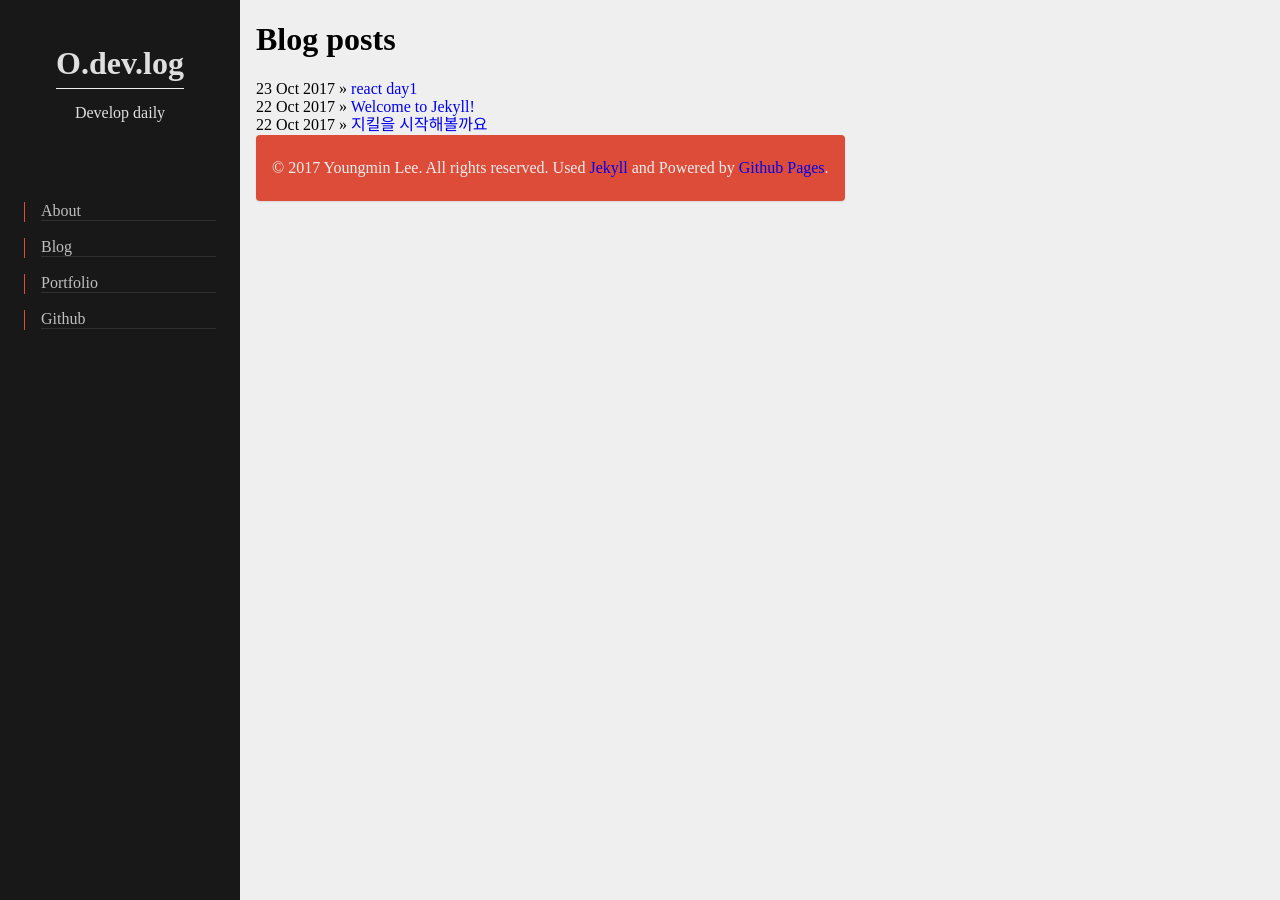
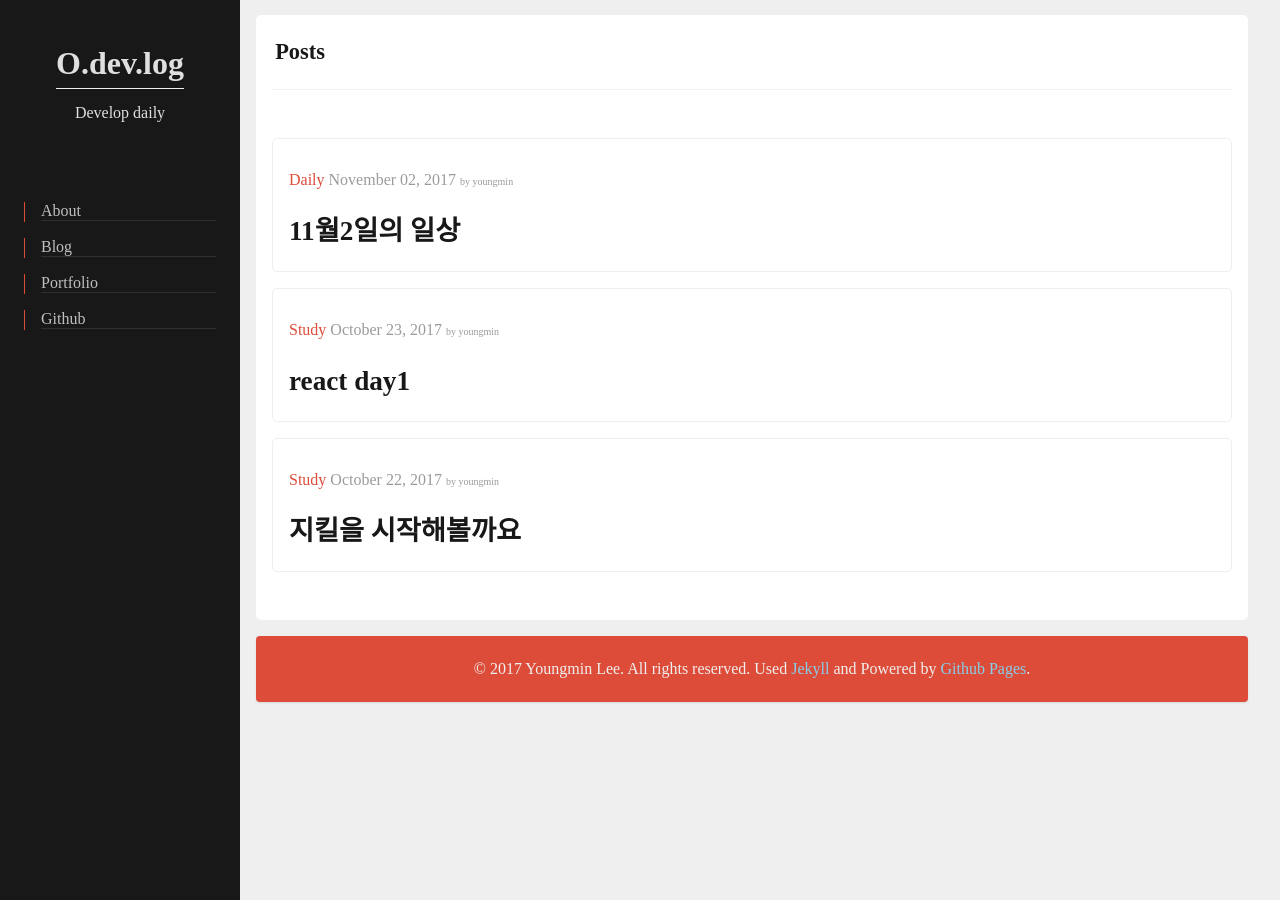
Before and after one commit to lldldudalsll/lldldudalsll.github.com, a Jekyll site: the page built from index.html, in a window 1280 px wide. Built offline with Jekyll 4.4.1, drawn with Linux system fonts in a browser that asks for light colours.

Commit message:
blog update and init setting

```diff
--- a/_posts/2017-10-23-react-day1.md
+++ b/_posts/2017-10-23-react-day1.md
@@ -1,6 +1,8 @@
 ---
 layout: post
 title:  "react day1"
+category: Study
+author: youngmin
 ---
 
 parent component의 constructor 사용시 super(props); 를 사용해주지 않으면 에러 발생
--- a/css/main.css
+++ b/css/main.css
@@ -473,6 +473,7 @@ ol, ul {
     color: #fff;
 }
 
+/* header */
 .header {
     position: fixed;
     width: 15%;
@@ -495,7 +496,9 @@ ol, ul {
     text-align: center;
     color: #dfdfdf;
 }
+/* end header */
 
+/* nav */
 .global-nav {
     margin-top: 5rem;
 }
@@ -521,15 +524,161 @@ ol, ul {
 .content {
     float: right;
     width: 80%;
-    /* height: 100%; */
     background-color: #efefef;
 }
+/* end nav */
 
+/* about */
+.about__wrapper, .portfolio__wrapper, .blog__wrapper, .post{
+    padding: 0 1rem;
+    background-color: #fff;
+    border-radius: 5px;
+    margin-right: 2rem;
+}
+
+.about__header h1, .portfolio__header h1, .blog__header h1, .post-title {
+    padding: 1.5rem 0 1.5rem .2rem;
+    color: #181818;
+    font-size: 1.4rem;
+    border-bottom: 1px solid rgba(0,0,0,.05);
+}
+
+.introduction {
+    display: flex;
+    flex-flow: column nowrap;
+    align-items: center;
+}
+
+.photo {
+    width: 130px;
+    height: 130px;
+    background-image: url(../about/images/me.png);
+    background-size: contain;
+    background-position-x: 8px;
+    border-radius: 50% 50%;
+}
+
+.introduction a {
+  color: #dd4c39;
+}
+
+.introduction p:nth-child(6) {
+  padding-bottom: 2rem;
+  width: 100%;
+  border-bottom: 1px solid rgba(0,0,0,.05);
+  text-align: center;
+}
+
+.comment {
+  width: 50%;
+  line-height: 1.5rem
+}
+/* end about */
+
+/* portfolio */
+.project {
+  margin-top: 2rem;
+}
+
+.project h2 {
+  font-size: 1.3rem;
+  padding-left: 1rem;
+  margin-bottom: 2rem;
+  border-left: 3px solid #dd4c39;
+}
+
+.two {
+  margin-top: 0;
+}
+
+.project a {
+  color: #dd4c39;
+  /* font-weight: bold; */
+}
+
+.project a:hover {
+  color: #181818;
+}
+
+.project ul {
+  padding-bottom: 2rem;
+}
+
+.project ul, .project li {
+  list-style: disc;
+  margin-left: 1.3rem;
+}
+
+/* end portfolio */
+
+/* blog */
+.posts {
+  cursor: pointer;
+  margin-top: 3rem;
+  padding-bottom: 2rem;
+}
+
+.posts li {
+  margin-bottom: 1rem;
+  padding: 2rem 0 0 1rem;
+  height: 100px;
+  border: 1px solid #efefef;
+  border-radius: 5px;
+}
+
+.posts li:hover {
+  transform: translateY(-2px);
+  transition: 0.5s ease-in;
+  box-shadow: 2px 2px 2px 1px rgba(0, 0, 0, .2);
+}
+
+.post-meta {
+  display: none;
+}
+
+.blog__category {
+  /* color: #9383db; */
+  color: #dd4c39;
+}
+
+time {
+  color: #9b9b9b;
+}
+
+.blog__author {
+  color: #9b9b9b;
+  font-size: 10px;
+}
+
+.blog__title {
+  color: #181818;
+  font-size: 1.7rem;
+  font-weight: bold;
+}
+
+/* end blog */
+
+/* blog inside */
+code {
+  background-color: #f7f8fa;
+  border-radius: 1px;
+}
+/* end blog inside */
+
+/* footer */
 .footer{
-    float: left;
+    /* float: left; */
+    margin-top: 1rem;
+    margin-right: 2rem;
     padding: 0.5em 1em;
     border-radius: 4px;
     background-color: #dd4c39;
     box-shadow: 0 1px 2px rgba(0,0,0,0.1);
+    text-align: center;
     color: #efefef;
 }
+
+.footer-heading a {
+  color: skyblue;
+}
+/* end footer */
--- a/index.html
+++ b/index.html
@@ -2,15 +2,23 @@
 layout: default
 ---
 
-<style type="text/css">
 
-</style>
-
- <div id="home">
-    <h1>Blog posts</h1>
+<div class="blog__wrapper">
+  <header class="blog__header">
+      <h1>Posts</h1>
+  </header>
+  <div class="list">
     <ul class="posts">
       {% for post in site.posts %}
-        <li><span>{{ post.date | date_to_string }}</span> &raquo; <a href="{{ post.url }}">{{ post.title }}</a></li>
+        <li>
+          <a href="{{ post.url }}">
+            <span class="blog__category">{{post.category}}</span>
+            <time datetime="{{ post.date }}">{{post.date | date: "%B %d, %Y" }}</time>
+            <span class="blog__author">by {{post.author}}</span></p>
+            <p class="blog__title">{{ post.title }}</p>
+          </a>
+        </li>
       {% endfor %}
     </ul>
+  </div>
 </div>
```
Also changed, not shown: _posts/2017-10-22-hi.md (+22 -2 lines), _posts/2017-10-22-welcome-to-jekyll.markdown (deleted, +0 -25 lines), _posts/2017-11-02-update-blog.md (added, +19 -0 lines), about/about.html (added, +27 -0 lines), about/about.md (deleted, +0 -19 lines), portfolio/portfolio.html (added, +28 -0 lines), portfolio/portfolio.md (deleted, +0 -15 lines), about/images/me.png (added).
